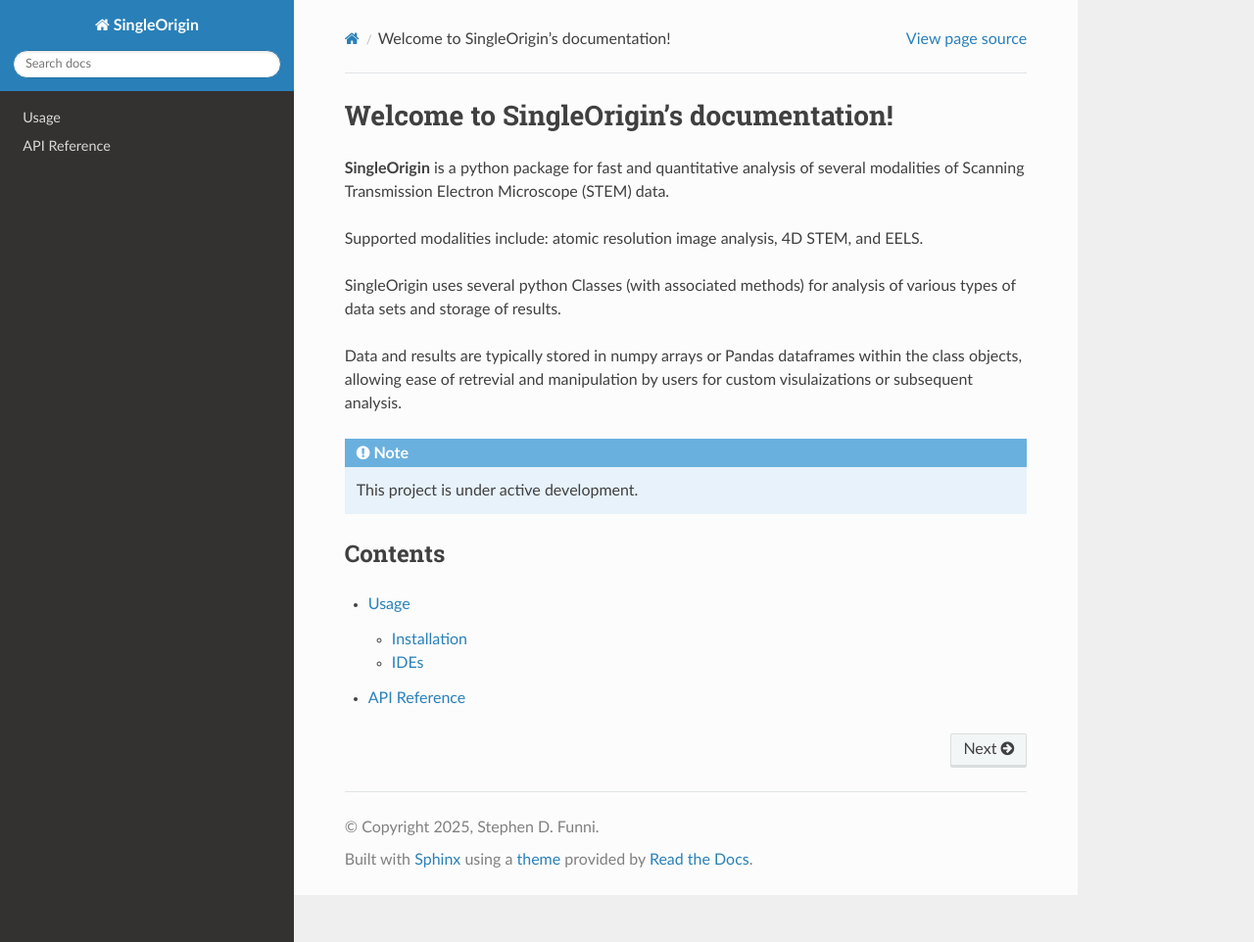
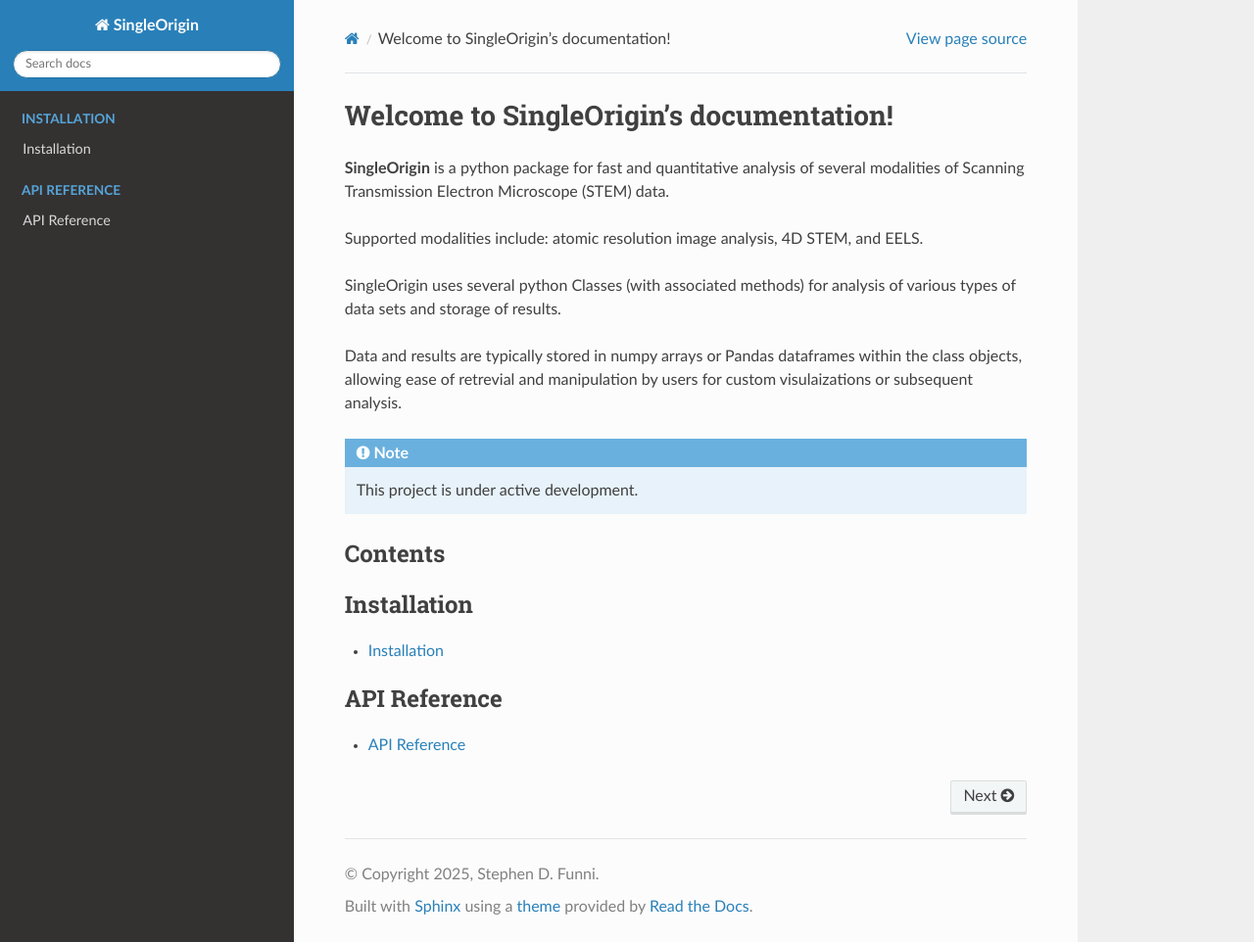
Before and after one commit to sdfunni/SingleOrigin, a Sphinx documentation site: the page built from docs/index.rst, in a window 1280 px wide and 962 px high. Shown: the whole window at 98% size. Built offline with Sphinx 7.4.7 and the Read the Docs theme 3.1.0, drawn with Linux system fonts in a browser that asks for light colours.

```diff
--- a/docs/api.rst
+++ b/docs/api.rst
@@ -2,7 +2,6 @@ API Reference
 -------------
 
 .. autosummary::
-   :maxdepth: 2
    :toctree: generated
 
    autoapi/SingleOrigin/index
--- a/docs/index.rst
+++ b/docs/index.rst
@@ -17,7 +17,13 @@ Contents
 --------
 
 .. toctree::
+   :caption: Installation
    :maxdepth: 2
 
-   usage
+   installation
+
+.. toctree::
+   :caption: API Reference
+   :maxdepth: 2
+
    api
```
Also changed, not shown: docs/installation.rst (added, +8 -0 lines), docs/usage.rst (deleted, +0 -18 lines).
